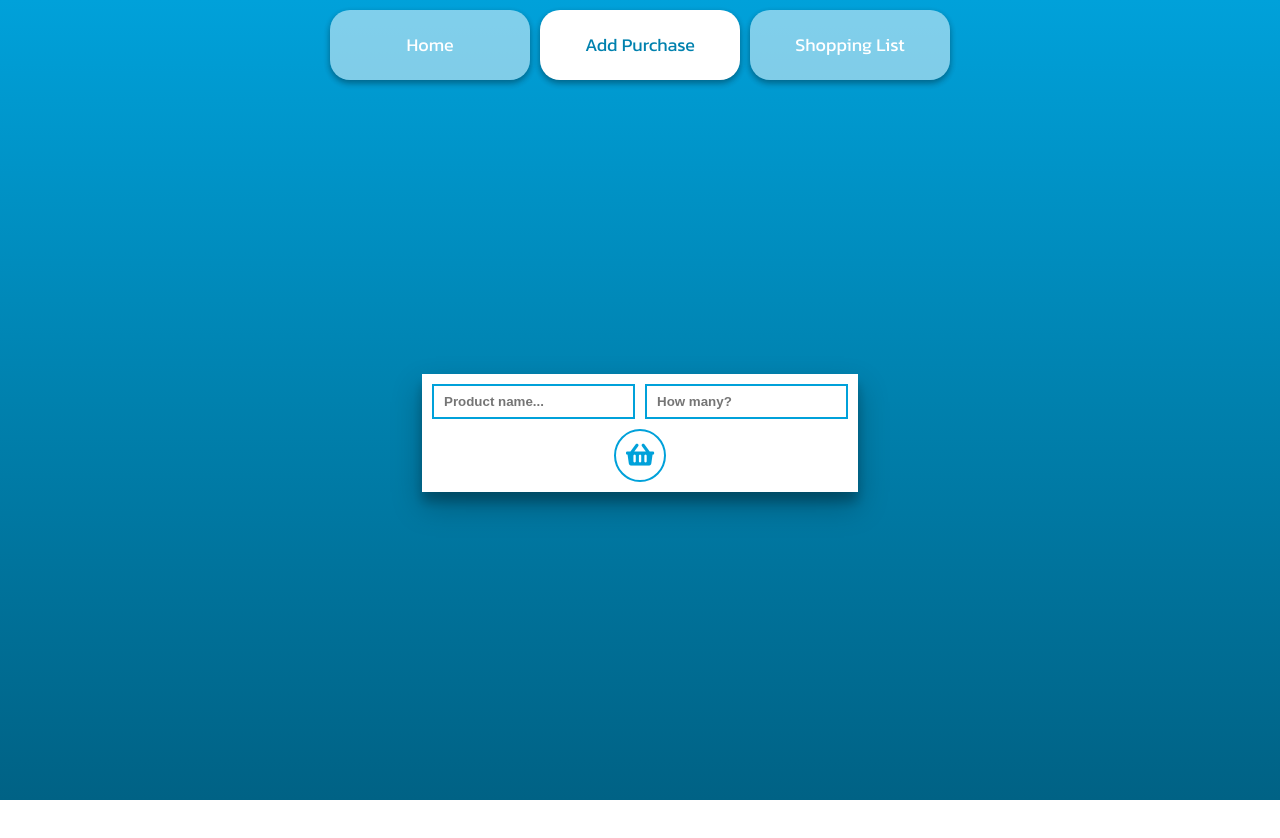
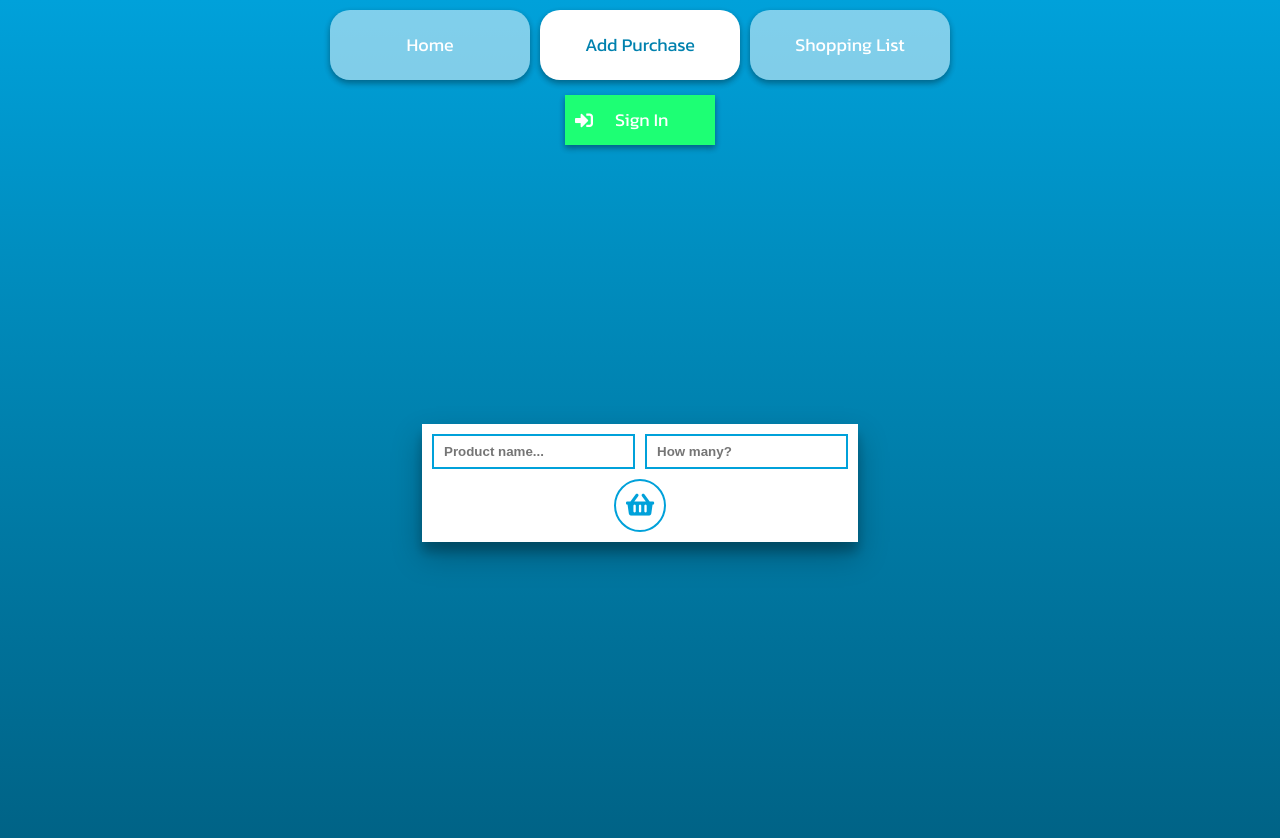
Before and after one commit to oleg9952/assignments, an Angular app: page /add-purchase in a window 1280 px wide. Shown: the top 838 px of the page. Before the commit the page ends 800 px from the top, so only its background shows below. Built offline with nearby package versions, Linux system fonts and the light colour scheme.

Commit message:
authGuard - done

```diff
--- /dev/null
+++ b/src/app/Components/auth-controls/auth-controls.component.html
@@ -0,0 +1,16 @@
+<div class="authcontrols">
+    <div class="authcontrols__btn sign--in"
+        *ngIf="!authService.checkAuth()"
+        (click)="authService.signIn()"
+    >
+        <i class="fas fa-sign-in-alt"></i>
+        <p>Sign In</p>
+    </div>
+    <div class="authcontrols__btn sign--out"
+        *ngIf="authService.checkAuth()"
+        (click)="authService.signOut()"
+    >
+        <i class="fas fa-sign-out-alt"></i>
+        <p>Sign Out</p>
+    </div>
+</div>
--- /dev/null
+++ b/src/app/Components/auth-controls/auth-controls.component.scss
@@ -0,0 +1,30 @@
+.authcontrols {
+    width: 150px;
+    margin: 0 auto;
+    &__btn {
+        color: #fff;
+        cursor: pointer;
+        height: 50px;
+        display: grid;
+        grid-template-columns: 50px 1fr;
+        align-items: center;
+        font-size: 18px;
+        transition: background-color .3s;
+        box-shadow: 0 3px 6px rgba(0,0,0,0.16), 0 3px 6px rgba(0,0,0,0.23);
+        i {
+            padding-left: 10px;
+        }
+    }
+    .sign--in {
+        background-color: #1dff74;
+    }
+    .sign--in:hover {
+        background-color: rgba(29, 255, 116, .7);
+    }
+    .sign--out {
+        background-color: #ff4f4f;
+    }
+    .sign--out:hover {
+        background-color: rgba(255, 79, 79, .7);
+    }
+}
--- /dev/null
+++ b/src/app/Components/auth-controls/auth-controls.component.ts
@@ -0,0 +1,16 @@
+import { Component, OnInit } from '@angular/core';
+import { AuthService } from 'src/app/Services/auth.service';
+
+@Component({
+  selector: 'app-auth-controls',
+  templateUrl: './auth-controls.component.html',
+  styleUrls: ['./auth-controls.component.scss']
+})
+export class AuthControlsComponent implements OnInit {
+
+  constructor(public authService: AuthService) { }
+
+  ngOnInit(): void {
+  }
+
+}
--- a/src/app/Pages/home/home.component.html
+++ b/src/app/Pages/home/home.component.html
@@ -1,3 +1,5 @@
 <div class="home">
-    <h1>Welcome to your shopping tracker...</h1>
+    <h1>
+        {{ message ? message : 'Welcome to your shopping tracker...' }}
+    </h1>
 </div>
--- a/src/app/Pages/home/home.component.ts
+++ b/src/app/Pages/home/home.component.ts
@@ -1,15 +1,26 @@
-import { Component, OnInit } from '@angular/core';
+import { Component, OnInit, OnDestroy } from '@angular/core';
+import { ActivatedRoute, Params } from '@angular/router';
 
 @Component({
   selector: 'app-home',
   templateUrl: './home.component.html',
   styleUrls: ['./home.component.scss']
 })
-export class HomeComponent implements OnInit {
+export class HomeComponent implements OnInit, OnDestroy {
+  sub: any;
+  message: string = null;
 
-  constructor() { }
+  constructor(private route: ActivatedRoute) { }
 
   ngOnInit(): void {
+    this.sub = this.route.queryParams.subscribe((params: Params) => {
+      if (!params.message) return;
+      this.message = params.message;
+    })
+  }
+
+  ngOnDestroy(): void {
+    this.sub.unsubscribe();
   }
 
 }
--- /dev/null
+++ b/src/app/Services/auth-guard.service.ts
@@ -0,0 +1,27 @@
+import { Injectable } from '@angular/core';
+import { CanActivate, ActivatedRouteSnapshot, RouterStateSnapshot, Router } from '@angular/router';
+import { Observable } from 'rxjs';
+import { AuthService } from './auth.service';
+
+@Injectable({
+    providedIn: 'root'
+})
+export class AuthGuardService implements CanActivate {
+
+    constructor(
+        private authService: AuthService,
+        private router: Router
+    ) { }
+
+    canActivate(
+        route: ActivatedRouteSnapshot,
+        state: RouterStateSnapshot
+    ): Observable<boolean> | Promise<boolean> | boolean {
+        if (this.authService.checkAuth()) return true;
+        this.router.navigate(['/'], {
+            queryParams: {
+                message: 'Sign in to see the Shopping List!'
+            }
+        });
+    }
+}
--- /dev/null
+++ b/src/app/Services/auth.service.ts
@@ -0,0 +1,22 @@
+import { Injectable } from '@angular/core';
+
+@Injectable({
+  providedIn: 'root'
+})
+export class AuthService {
+  isAuth: boolean = false;
+
+  constructor() { }
+
+  signIn(): void {
+    this.isAuth = true;
+  }
+
+  signOut(): void {
+    this.isAuth = false;
+  }
+
+  checkAuth(): boolean {
+    return this.isAuth;
+  }
+}
--- a/src/app/app-routing.module.ts
+++ b/src/app/app-routing.module.ts
@@ -7,14 +7,20 @@ import { ShoppingListComponent } from './Pages/shopping-list/shopping-list.compo
 import { NotFoundComponent } from './Pages/not-found/not-found.component';
 import { ProductDetailsComponent } from './Components/product-details/product-details.component';
 import { EditProductComponent } from './Components/edit-product/edit-product.component';
+import { AuthGuardService } from './Services/auth-guard.service';
 
 const routes: Routes = [
     { path: '', component: HomeComponent },
     { path: 'add-purchase', component: AddPurchaseComponent },
-    { path: 'shopping-list', component: ShoppingListComponent, children: [
-        { path: ':productId', component: ProductDetailsComponent },
-        { path: ':productId/edit', component: EditProductComponent }
-    ]},
+    {
+        path: 'shopping-list',
+        component: ShoppingListComponent,
+        canActivate: [AuthGuardService],
+        children: [
+            { path: ':productId', component: ProductDetailsComponent },
+            { path: ':productId/edit', component: EditProductComponent }
+        ]
+    },
     { path: 'page-not-found', component: NotFoundComponent },
     { path: '**', redirectTo: 'page-not-found', pathMatch: 'full' }
 ];
--- a/src/app/app.component.html
+++ b/src/app/app.component.html
@@ -1,5 +1,6 @@
 <div class="wrapper">
     <app-tabs></app-tabs>
+    <app-auth-controls></app-auth-controls>
     <router-outlet></router-outlet>
     <app-notification></app-notification>
 </div>
--- a/src/app/app.module.ts
+++ b/src/app/app.module.ts
@@ -13,6 +13,7 @@ import { ShoppingListComponent } from './Pages/shopping-list/shopping-list.compo
 import { NotFoundComponent } from './Pages/not-found/not-found.component';
 import { ProductDetailsComponent } from './Components/product-details/product-details.component';
 import { EditProductComponent } from './Components/edit-product/edit-product.component';
+import { AuthControlsComponent } from './Components/auth-controls/auth-controls.component';
 
 @NgModule({
   declarations: [
@@ -25,7 +26,8 @@ import { EditProductComponent } from './Components/edit-product/edit-product.com
     ShoppingListComponent,
     NotFoundComponent,
     ProductDetailsComponent,
-    EditProductComponent
+    EditProductComponent,
+    AuthControlsComponent
   ],
   imports: [
     BrowserModule,
```
